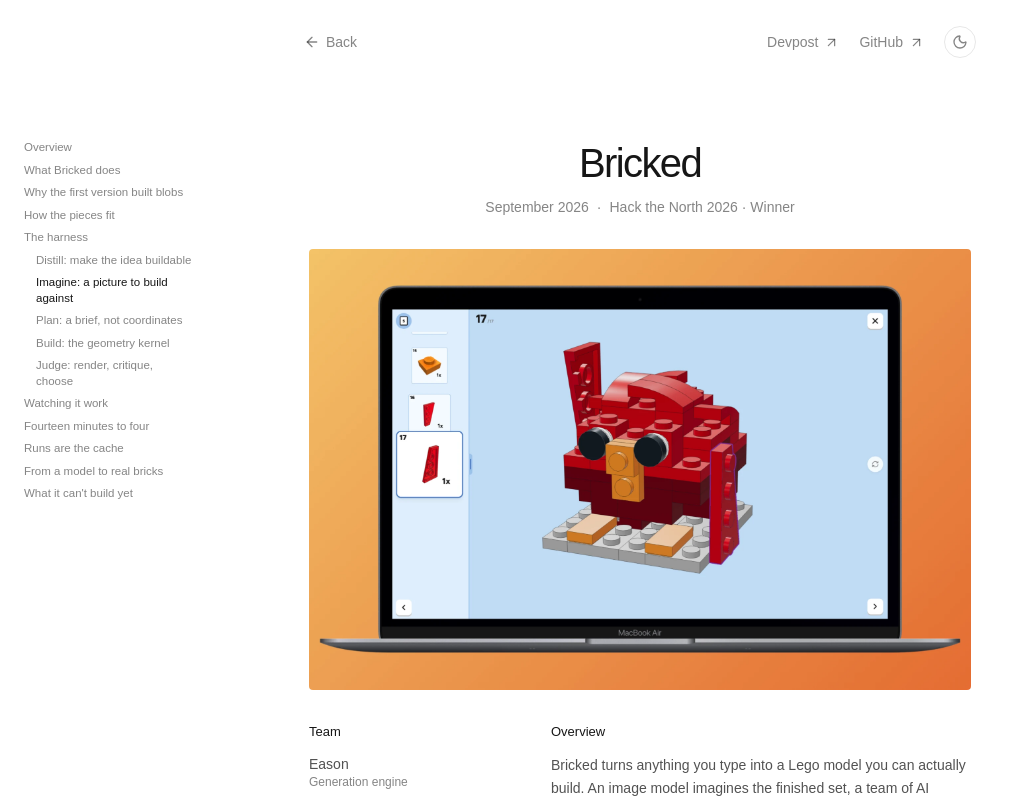
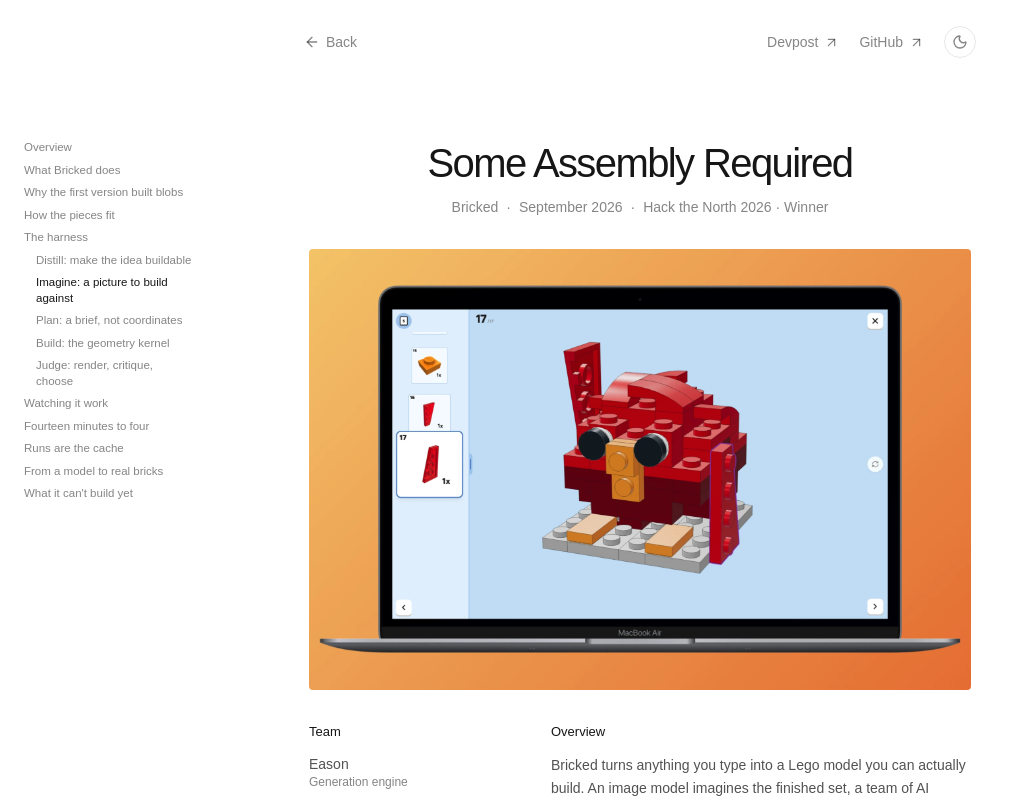
Before and after one commit to MoizDev/personal-website, a Next.js app: page /writeups/bricked in a window 1280 px wide. Shown: the top 800 px of the page, without its empty margins (0-1015 px from the left). Built offline with nearby package versions, Linux system fonts and the light colour scheme; a web font is replaced by a local one.

Commit message:
feat(writeups): retitle bricked and open it from its card

```diff
--- a/components/writeup/WriteupPage.tsx
+++ b/components/writeup/WriteupPage.tsx
@@ -32,9 +32,10 @@ export function WriteupPage({ meta, others, children }: { meta: WriteupMeta; oth
 
       <article className="wu-article">
         <div className="wu-head">
-          <h1 className="wu-title">{meta.project}</h1>
+          <h1 className="wu-title">{meta.title}</h1>
           <p className="wu-date">
-            {meta.date}
+            {meta.project}
+            <span className="wu-date-dim">{meta.date}</span>
             {meta.occasion && <span className="wu-date-dim">{meta.occasion}</span>}
           </p>
         </div>
--- a/components/writeup/writeup.css
+++ b/components/writeup/writeup.css
@@ -152,6 +152,11 @@ html:has(.wu) {
   color: var(--muted);
   font-size: 14px;
   line-height: 22px;
+}
+
+/* each part wraps as a whole, so "Winner" never ends up alone on a line */
+.wu-date-dim {
+  display: inline-block;
 }
 
 .wu-date-dim::before {
--- a/lib/projects.ts
+++ b/lib/projects.ts
@@ -37,7 +37,7 @@ export type Project = {
   /** a few sentences, for when the card is pulled out of the row */
   about: string;
   href: string;
-  /** a path to the project's writeup on this site, linked from the pulled-out card */
+  /** a path to the project's writeup on this site: the card opens it instead of href, and href stays in the detail links */
   writeup?: string;
   /** optional looping clip (a path under /public) that plays on the pulled-out card */
   video?: string;
--- a/lib/writeups.ts
+++ b/lib/writeups.ts
@@ -13,11 +13,11 @@ export type Section = { id: string; title: string; level: 2 | 3 };
 
 export type WriteupMeta = {
   slug: string;
-  /** the project's name, shown above the title */
+  /** the project's name, shown in the line under the title */
   project: string;
   /** a small mark beside the project's name */
   mark?: StaticImageData;
-  /** the headline */
+  /** the headline, the page's big heading; a bit of fun is welcome */
   title: string;
   /** one sentence under the headline */
   dek: string;
--- a/writeups/bricked/meta.ts
+++ b/writeups/bricked/meta.ts
@@ -27,8 +27,8 @@ export const meta: WriteupMeta = {
   slug: "bricked",
   project: "Bricked",
   mark,
-  title: "How Bricked Turns a Sentence Into a Lego Set",
-  dek: "Inside the harness behind our Hack the North win: an image model that imagines the set, Claude agents that plan it, and a geometry kernel that places every brick.",
+  title: "Some Assembly Required",
+  dek: "How Bricked turns a sentence into a Lego set you can build: an image model imagines it, Claude agents plan it, and a geometry kernel places every brick.",
   date: "September 2026",
   occasion: "Hack the North 2026 · Winner",
   hero: { src: hero, alt: "Bricked on a laptop: a Lego model generated from a typed idea, in a light-blue instruction-manual interface." },
```
Also changed, not shown: components/CardStack.tsx (+4 -3 lines), writeups/README.md.
